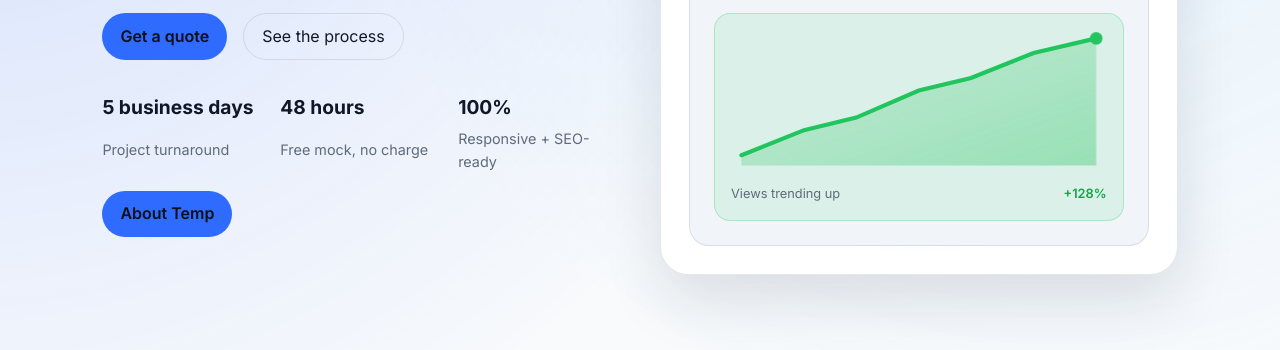
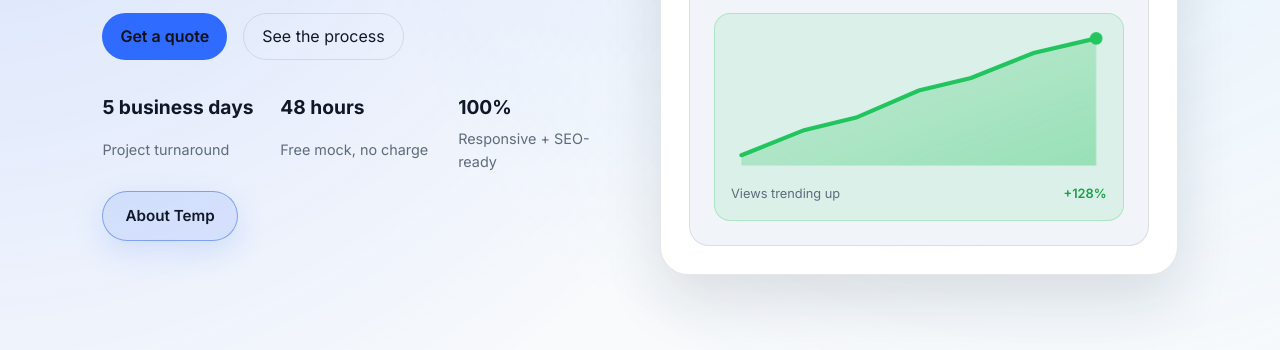
Before and after one commit to funk1x/Tempdev, a website: page public/tempdev/index.html in a window 1280 px wide. Shown: the part 450-800 px from the top of the page. Drawn offline with Linux system fonts and the light colour scheme.

Commit message:
Add files via upload

```diff
--- a/public/tempdev/index.html
+++ b/public/tempdev/index.html
@@ -96,8 +96,9 @@
           </div>
         </div>
         <div class="hero-meta">
-          <a class="primary-button about-cta" href="about.html" data-i18n="hero_about_cta">
+          <a class="about-cta" href="about.html" data-i18n="hero_about_cta">
             About Temp
+            <span aria-hidden="true">→</span>
           </a>
         </div>
       </div>
--- a/public/tempdev/styles.css
+++ b/public/tempdev/styles.css
@@ -282,8 +282,23 @@ input {
 }
 
 .about-cta {
-  padding: 12px 24px;
-  font-size: 1rem;
+  display: inline-flex;
+  align-items: center;
+  gap: 10px;
+  padding: 12px 22px;
+  font-size: 0.95rem;
+  font-weight: 600;
+  color: var(--text);
+  border-radius: 999px;
+  border: 1px solid color-mix(in srgb, var(--accent) 45%, var(--border));
+  background: color-mix(in srgb, var(--accent) 12%, transparent);
+  box-shadow: 0 10px 30px rgba(91, 145, 255, 0.2);
+  transition: transform 0.2s ease, box-shadow 0.2s ease;
+}
+
+.about-cta:hover {
+  transform: translateY(-1px);
+  box-shadow: 0 16px 40px rgba(91, 145, 255, 0.25);
 }
 
 .hero-card {
```
